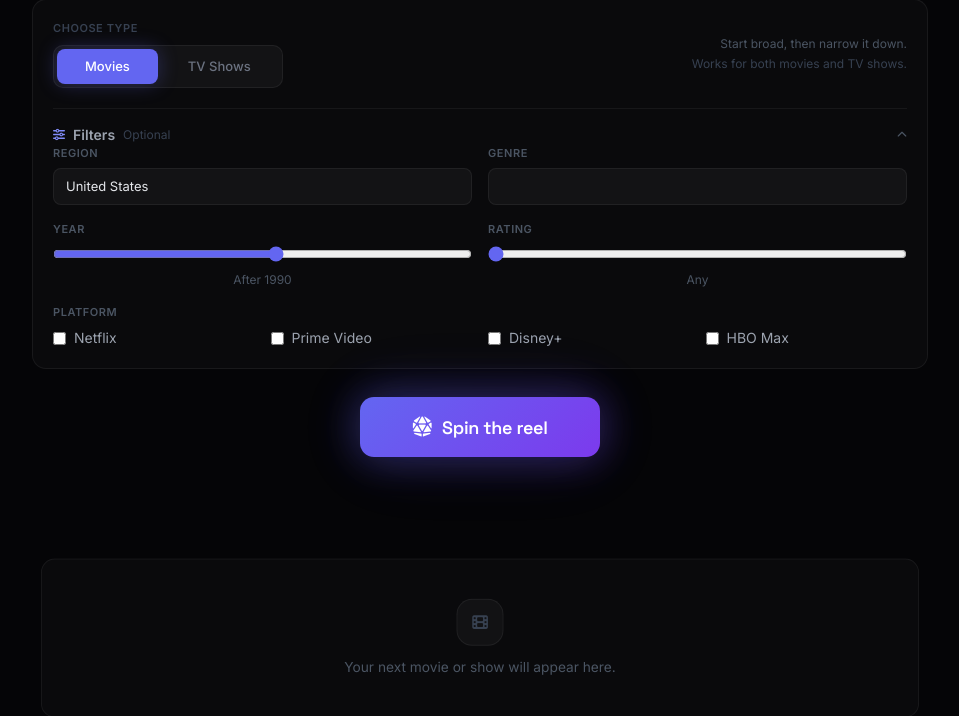
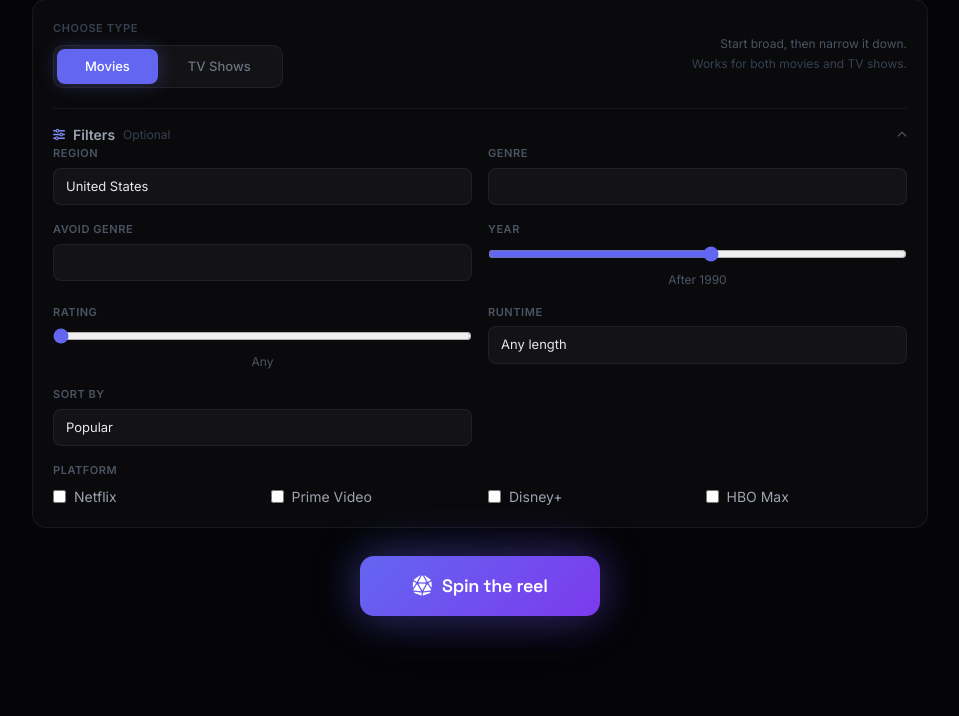
Before and after one commit to yonasshah/movie_roulette_project, a Django app: page / in a window 1280 px wide. Shown: the part 547-1263 px from the top of the page, without its empty margins (160-1119 px from the left). Run offline with Django 5.2, Linux system fonts and the light colour scheme; lists and menus that the app fills with data are empty; some libraries are stand-ins or nearby versions.

Commit message:
Expand AI roulette filters

```diff
--- a/movie_roulette/roulette/templates/roulette/roulette.html
+++ b/movie_roulette/roulette/templates/roulette/roulette.html
@@ -249,6 +249,12 @@
                     </label>
                     <select id="genre-select" class="fx-select"></select>
                 </div>
+                <div>
+                    <label for="avoid-genre-select" class="block text-[11px] text-gray-600 uppercase tracking-wider font-semibold mb-1.5">
+                        Avoid genre
+                    </label>
+                    <select id="avoid-genre-select" class="fx-select"></select>
+                </div>
 
                 <div>
                     <label class="block text-[11px] text-gray-600 uppercase tracking-wider font-semibold mb-1.5">
@@ -264,6 +270,28 @@
                     </label>
                     <input type="range" id="rating-select" min="0" max="10" value="0" step="0.5" class="w-full accent-indigo-500">
                     <span id="rating-label" class="block text-center text-xs text-gray-600 mt-1">Any</span>
+                </div>
+                <div>
+                    <label for="runtime-select" class="block text-[11px] text-gray-600 uppercase tracking-wider font-semibold mb-1.5">
+                        Runtime
+                    </label>
+                    <select id="runtime-select" class="fx-select">
+                        <option value="">Any length</option>
+                        <option value="90">Under 90 minutes</option>
+                        <option value="120">Under 2 hours</option>
+                        <option value="150">Under 2.5 hours</option>
+                    </select>
+                </div>
+
+                <div>
+                    <label for="sort-select" class="block text-[11px] text-gray-600 uppercase tracking-wider font-semibold mb-1.5">
+                        Sort by
+                    </label>
+                    <select id="sort-select" class="fx-select">
+                        <option value="popularity.desc">Popular</option>
+                        <option value="vote_average.desc">Top rated</option>
+                        <option value="primary_release_date.desc">Newest</option>
+                    </select>
                 </div>
 
                 <div class="md:col-span-2">
@@ -458,8 +486,11 @@
     function $(s){return document.querySelector(s)} function $$(s){return document.querySelectorAll(s)}
 
     var spinBtn=$('#spin-btn'), spinner=$('#spinner'), result=$('#movie-result'),
-        genreSelect=$('#genre-select'), yearSelect=$('#year-select'), yearLabel=$('#year-label'),
-        ratingSelect=$('#rating-select'), ratingLabel=$('#rating-label'), regionSelect=$('#region-select'),
+        genreSelect=$('#genre-select'), avoidGenreSelect=$('#avoid-genre-select'),
+        yearSelect=$('#year-select'), yearLabel=$('#year-label'),
+        ratingSelect=$('#rating-select'), ratingLabel=$('#rating-label'),
+        runtimeSelect=$('#runtime-select'), sortSelect=$('#sort-select'),
+        regionSelect=$('#region-select'),
         tabF=$('#tab-favorites'), tabW=$('#tab-watchlist'), tabH=$('#tab-history'),
         cF=$('#favorites-content'), cW=$('#watchlist-content'), cH=$('#history-content'),
         modal=$('#add-to-list-modal'), modalCancel=$('#cancel-add-to-list'),
@@ -499,20 +530,35 @@
     }
 
     // Genres
-    function fetchGenres(selectedGenreId) {
+    function fetchGenres(selectedGenreId, selectedAvoidGenreId) {
         fetch('https://api.themoviedb.org/3/genre/'+contentType+'/list?api_key='+tmdbApiKey+'&language=en-US')
         .then(function(r){return r.json()}).then(function(d){
             genreSelect.innerHTML='<option value="">Any genre</option>';
 
+            if (avoidGenreSelect) {
+                avoidGenreSelect.innerHTML='<option value="">No excluded genre</option>';
+            }
+
             (d.genres||[]).forEach(function(g){
-                genreSelect.innerHTML += '<option value="'+g.id+'">'+esc(g.name)+'</option>';
+                var optionHtml = '<option value="'+g.id+'">'+esc(g.name)+'</option>';
+                genreSelect.innerHTML += optionHtml;
+
+                if (avoidGenreSelect) {
+                    avoidGenreSelect.innerHTML += optionHtml;
+                }
             });
 
             if (selectedGenreId) {
                 genreSelect.value = String(selectedGenreId);
             }
+
+            if (selectedAvoidGenreId && avoidGenreSelect) {
+                avoidGenreSelect.value = String(selectedAvoidGenreId);
+            }
         }).catch(function(e){console.error(e);});
     }
+
+
     function applyMoodFilters(filters) {
         if (!filters) return;
 
@@ -534,13 +580,26 @@
             yearLabel.textContent = 'After ' + filters.year_after;
         }
 
+        if (filters.max_runtime !== undefined && runtimeSelect) {
+            runtimeSelect.value = filters.max_runtime ? String(filters.max_runtime) : '';
+        }
+
+        if (filters.sort_by && sortSelect) {
+            sortSelect.value = filters.sort_by;
+        }
+
         var selectedGenreId = null;
+        var selectedAvoidGenreId = null;
 
         if (filters.genre_ids && filters.genre_ids.length) {
             selectedGenreId = filters.genre_ids[0];
         }
 
-        fetchGenres(selectedGenreId);
+        if (filters.avoid_genre_ids && filters.avoid_genre_ids.length) {
+            selectedAvoidGenreId = filters.avoid_genre_ids[0];
+        }
+
+        fetchGenres(selectedGenreId, selectedAvoidGenreId);
     }
 
     function explainCurrentPick(content) {
@@ -596,13 +655,20 @@
         var excludeFavorites = excludeFavoritesInput ? excludeFavoritesInput.checked : false;
         var excludeHistory = excludeHistoryInput ? excludeHistoryInput.checked : false;
 
+        var avoidGenreValue = avoidGenreSelect ? avoidGenreSelect.value : '';
+        var runtimeValue = runtimeSelect ? runtimeSelect.value : '';
+        var sortValue = sortSelect ? sortSelect.value : 'popularity.desc';
+
         var url = URLS.random
             + '?content_type=' + contentType
             + '&watch_region=' + regionSelect.value
             + '&genre=' + genreSelect.value
+            + '&avoid_genre=' + avoidGenreValue
             + '&with_watch_providers=' + plats
             + '&primary_release_date.gte=' + yearSelect.value
             + '&vote_average_gte=' + ratingSelect.value
+            + '&max_runtime=' + runtimeValue
+            + '&sort_by=' + sortValue
             + '&exclude_watchlist=' + excludeWatchlist
             + '&exclude_favorites=' + excludeFavorites
             + '&exclude_history=' + excludeHistory;
--- a/movie_roulette/roulette/views.py
+++ b/movie_roulette/roulette/views.py
@@ -622,9 +622,12 @@ def get_random_content(request):
     content_type = request.GET.get('content_type', 'movie')
     watch_region = request.GET.get('watch_region', 'US')
     genre = request.GET.get('genre', '')
+    avoid_genre = request.GET.get('avoid_genre', '')
     platform = request.GET.get('with_watch_providers', '')
     year = request.GET.get('primary_release_date.gte', '1950')
     vote_average_gte = request.GET.get('vote_average_gte', '0')
+    max_runtime = request.GET.get('max_runtime', '')
+    sort_by = request.GET.get('sort_by', 'popularity.desc')
 
     model_content_type = UserContent.ContentType.MOVIE if content_type == 'movie' else UserContent.ContentType.TV
     exclude_watchlist = request.GET.get("exclude_watchlist") == "true"
@@ -643,48 +646,66 @@ def get_random_content(request):
                 ).values_list("tmdb_id", flat=True)
             )
 
-    if exclude_watchlist:
-        excluded_ids.update(
-            UserContent.objects.filter(
-                user=request.user,
-                list_type=UserContent.ListType.WATCHLIST,
-                content_type=model_content_type
-            ).values_list("tmdb_id", flat=True)
-        )
-
-    if exclude_favorites:
-        excluded_ids.update(
-            UserContent.objects.filter(
-                user=request.user,
-                list_type=UserContent.ListType.FAVORITE,
-                content_type=model_content_type
-            ).values_list("tmdb_id", flat=True)
-        )
-
-    if exclude_history:
-        excluded_ids.update(
-            UserContent.objects.filter(
-                user=request.user,
-                list_type=UserContent.ListType.HISTORY,
-                content_type=model_content_type
-            ).values_list("tmdb_id", flat=True)
-        )
+        if exclude_favorites:
+            excluded_ids.update(
+                UserContent.objects.filter(
+                    user=request.user,
+                    list_type=UserContent.ListType.FAVORITE,
+                    content_type=model_content_type
+                ).values_list("tmdb_id", flat=True)
+            )
+
+        if exclude_history:
+            excluded_ids.update(
+                UserContent.objects.filter(
+                    user=request.user,
+                    list_type=UserContent.ListType.HISTORY,
+                    content_type=model_content_type
+                ).values_list("tmdb_id", flat=True)
+            )
     endpoint_type = 'movie' if content_type == 'movie' else 'tv'
     release_date_param = 'primary_release_date.gte' if content_type == 'movie' else 'first_air_date.gte'
+
+    allowed_sort_values = {
+        "popularity.desc",
+        "vote_average.desc",
+        "primary_release_date.desc",
+        "first_air_date.desc",
+        "revenue.desc",
+    }
+
+    if sort_by not in allowed_sort_values:
+        sort_by = "popularity.desc"
+
+    # TMDb uses different date sort fields for movies and TV.
+    if content_type == "tv" and sort_by == "primary_release_date.desc":
+        sort_by = "first_air_date.desc"
+
+    if content_type == "movie" and sort_by == "first_air_date.desc":
+        sort_by = "primary_release_date.desc"
 
     try:
         discover_params = {
             "api_key": settings.TMDB_API_KEY,
             "language": "en-US",
-            "sort_by": "popularity.desc",
+            "sort_by": sort_by,
             "include_adult": "false",
             "watch_region": watch_region,
             "with_watch_providers": platform,
             "with_genres": genre,
+            "without_genres": avoid_genre,
             release_date_param: f"{year}-01-01",
             "vote_count.gte": 100,
             "vote_average.gte": vote_average_gte
         }
+
+        if content_type == "movie" and max_runtime:
+            try:
+                max_runtime_int = int(max_runtime)
+                if 30 <= max_runtime_int <= 300:
+                    discover_params["with_runtime.lte"] = max_runtime_int
+            except ValueError:
+                pass
 
 
 
@@ -1503,8 +1524,12 @@ def generate_mood_filters_view(request):
             "content_type": filters.content_type,
             "genre_names": filters.genre_names,
             "genre_ids": filters.genre_ids,
+            "avoid_genre_names": filters.avoid_genre_names,
+            "avoid_genre_ids": filters.avoid_genre_ids,
             "min_rating": filters.min_rating,
             "year_after": filters.year_after,
+            "max_runtime": filters.max_runtime,
+            "sort_by": filters.sort_by,
         },
         "explanation": filters.explanation,
     })
```
Also changed, not shown: movie_roulette/roulette/services/ai.py (+66 -0 lines), movie_roulette/roulette/tests.py (+7 -0 lines).
